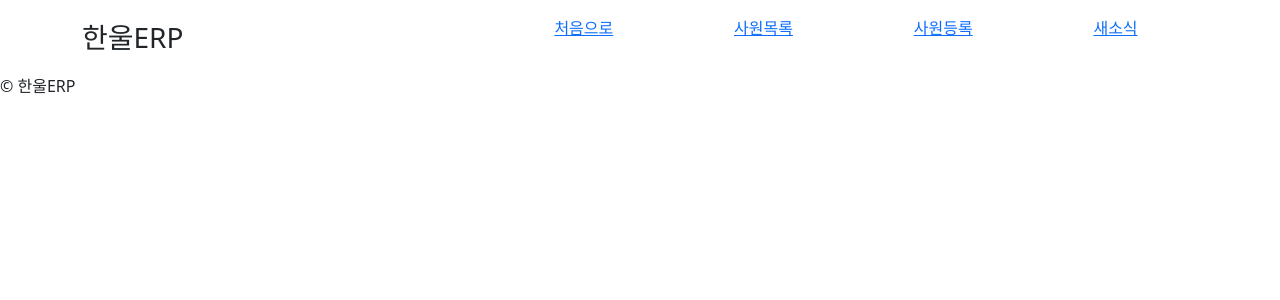
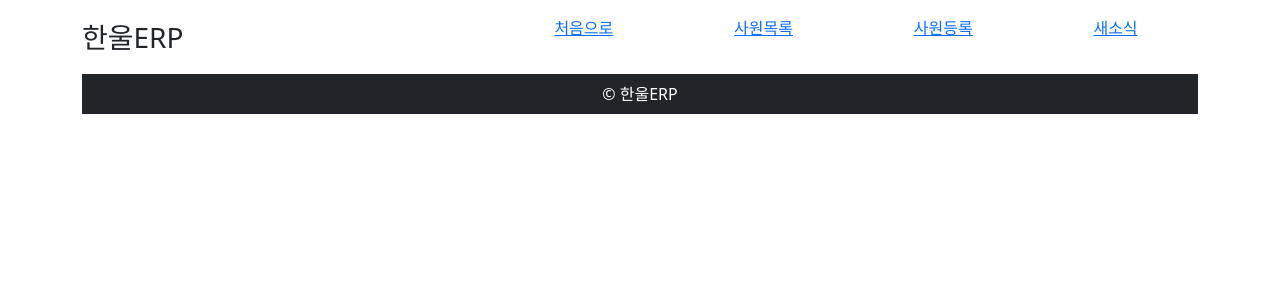
Before and after one commit to seonyeonghun2/10.fullstack-app, a React (Vite) app in the folder frontend/: page / in a window 1280 px wide. Shown: the top 300 px of the page. Built offline with nearby package versions, Linux system fonts and the light colour scheme.

Commit message:
홈 라우트 페이지 수정
1. 랜딩 이미지 삽입 : landing.png

2. NavLink 컴포넌트 삽입 : active 스타일 처리 + index.css에 스타일 정의

3. bootstrap css를 활용한 페이지 중앙 정렬

```diff
--- a/frontend/src/routes/Home.jsx
+++ b/frontend/src/routes/Home.jsx
@@ -1,7 +1,7 @@
 import React from 'react';
 import 'bootstrap/dist/css/bootstrap.min.css';
 import { Container, Row, Col } from 'react-bootstrap';
-import { Link, Outlet } from 'react-router';
+import { NavLink, Outlet } from 'react-router';
 function Home() {
   const navUl = {
     listStyle: 'none',
@@ -18,16 +18,16 @@ function Home() {
               <nav>
                 <ul className="d-flex justify-content-around" style={navUl}>
                   <li>
-                    <Link to="/home">처음으로</Link>
+                    <NavLink to="/home">처음으로</NavLink>
                   </li>
                   <li>
-                    <Link to="/list">사원목록</Link>
+                    <NavLink to="/list">사원목록</NavLink>
                   </li>
                   <li>
-                    <Link to="/add">사원등록</Link>
+                    <NavLink to="/add">사원등록</NavLink>
                   </li>
                   <li>
-                    <Link to="/news">새소식</Link>
+                    <NavLink to="/news">새소식</NavLink>
                   </li>
                 </ul>
               </nav>
@@ -39,7 +39,13 @@ function Home() {
         <Outlet />
       </main>
       <footer>
-        <p>&copy; 한울ERP</p>
+        <Container>
+          <Row>
+            <Col>
+              <p className='text-center bg-dark text-white py-2'>&copy; 한울ERP</p>
+            </Col>
+          </Row>
+        </Container>
       </footer>
     </>
   );
```
Also changed, not shown: frontend/src/assets/landing.png (added).
